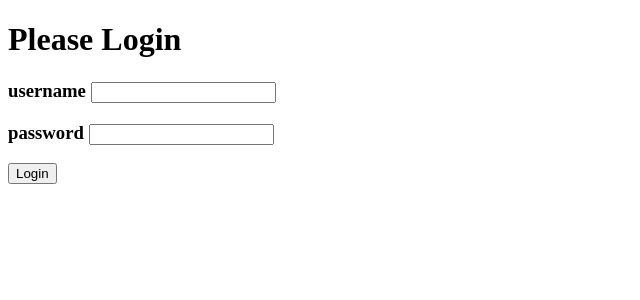
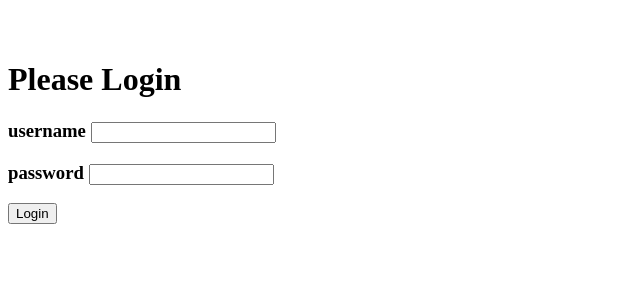
Before and after one commit to karabo-r/Fullstackopen, a React (Create React App) app in the folder part7/bloglist-frontend/: page / in a window 1280 px wide. Shown: the top 300 px of the page, without its empty margins (0-640 px from the left). Built offline with nearby package versions, Linux system fonts and the light colour scheme.

Commit message:
exercise 7.17 complete

```diff
--- /dev/null
+++ b/part7/bloglist-frontend/src/components/Navigation.js
@@ -0,0 +1,33 @@
+import React from "react";
+import { useDispatch, useSelector } from "react-redux";
+import { logout } from "../reducers/userSlice";
+import styled from "styled-components";
+import { Link } from "react-router-dom";
+const Navigation = () => {
+	const user = useSelector((state) => state.user);
+	const dispatch = useDispatch();
+
+	function handleLogout() {
+		dispatch(logout([]));
+	}
+	return (
+		<Container>
+			{user.name && (
+				<>
+					<Link to={"/"}>Blogs</Link>
+					<Link to={"/users"}>Users</Link>
+					<p>{user.name} logged in</p>
+					<button onClick={handleLogout}>Logout</button>
+				</>
+			)}
+		</Container>
+	);
+};
+
+const Container = styled.div`
+	display: flex;
+	height: 2rem;
+	align-items: center;
+	gap: 1rem;
+`;
+export default Navigation;
--- a/part7/bloglist-frontend/src/components/Users.js
+++ b/part7/bloglist-frontend/src/components/Users.js
@@ -2,7 +2,8 @@ import React, { useState } from "react";
 import CurrentUser from "./CurrentUser";
 import UserServices from "../services/users";
 import { useEffect } from "react";
-import {Link, useParams } from "react-router-dom";
+import { Link, useParams } from "react-router-dom";
+import Navigation from "./Navigation";
 
 const Users = () => {
 	const [userDetails, setUserDetails] = useState([]);
@@ -17,6 +18,7 @@ const Users = () => {
 
 	return (
 		<>
+			<Navigation />
 			<CurrentUser />
 			{userID !== 0 && (
 				<>
@@ -29,7 +31,9 @@ const Users = () => {
 						{userDetails?.map((item) => {
 							return (
 								<tr>
-									<Link to={`/users/${item.id}`}><td>{item.name}</td></Link>
+									<Link to={`/users/${item.id}`}>
+										<td>{item.name}</td>
+									</Link>
 									<td>{item.blogs.length}</td>
 								</tr>
 							);
--- a/part7/bloglist-frontend/src/pages/Home.js
+++ b/part7/bloglist-frontend/src/pages/Home.js
@@ -3,12 +3,14 @@ import { useSelector } from "react-redux";
 import CurrentUser from "../components/CurrentUser";
 import CreateForm from "../components/CreateForm";
 import Blog from "../components/Blog";
+import Navigation from "../components/Navigation";
 
 const Home = () => {
 	const user = useSelector((state) => state.user);
 
 	return (
 		<>
+			<Navigation />
 			<CurrentUser />
 			{user.token && (
 				<>
```
